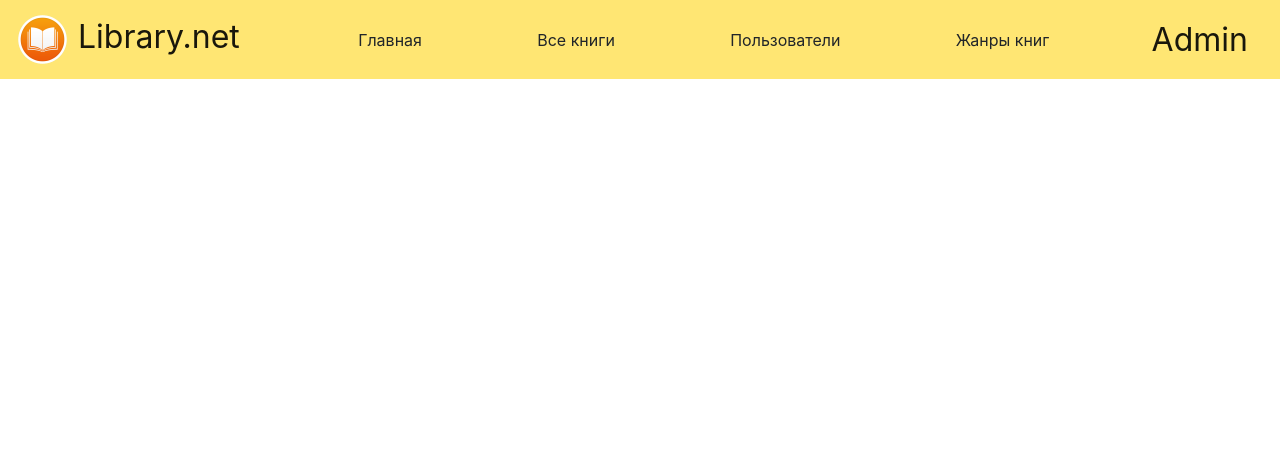
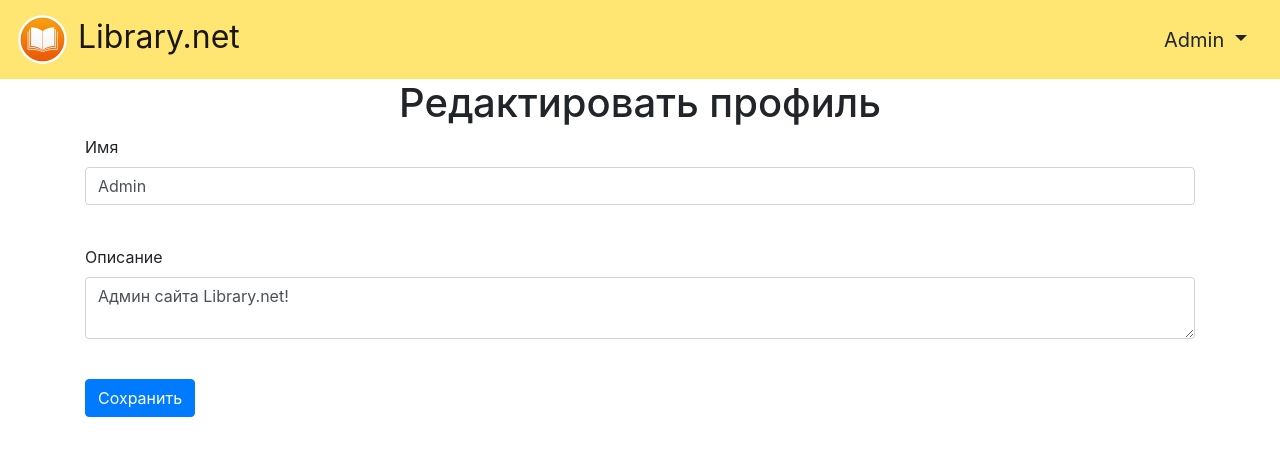
Before and after one commit to dmitriy17-9/WEB_project, a Flask app: page /my_profile in a window 1280 px wide. Shown: the top 456 px of the page. Run offline with Flask 2, Linux system fonts and the light colour scheme; a user stored in the database is signed in; data comes from the database, SQL or seed files in the repository; some libraries are stand-ins or nearby versions.

Commit message:
add edit my profile

```diff
--- a/data/books.py
+++ b/data/books.py
@@ -4,9 +4,7 @@ from .db_session import SqlAlchemyBase
 
 
 class Book(SqlAlchemyBase):
-    """
-    Модель Книги
-    """
+    """Модель Книги"""
     __tablename__ = 'books'
 
     id = sqlalchemy.Column(sqlalchemy.Integer,
--- a/data/convert_to_binary.py
+++ b/data/convert_to_binary.py
@@ -7,3 +7,8 @@ def convert_to_binary(filename: str) -> bytes:
     with open(filename, 'rb') as file:
         blob_data = file.read()
     return blob_data
+
+
+def write_to_file(data, filename):
+    with open(filename, 'wb') as file:
+        file.write(data)
--- a/data/genres.py
+++ b/data/genres.py
@@ -4,9 +4,7 @@ from .db_session import SqlAlchemyBase
 
 
 class Genre(SqlAlchemyBase):
-    """
-    Модель Жанры
-    """
+    """Модель Жанры"""
     __tablename__ = 'genres'
 
     id = sqlalchemy.Column(sqlalchemy.Integer,
--- a/data/users.py
+++ b/data/users.py
@@ -7,9 +7,7 @@ from werkzeug.security import generate_password_hash, check_password_hash
 
 
 class User(SqlAlchemyBase, UserMixin):
-    """
-    Модель Пользователи
-    """
+    """Модель Пользователи"""
     __tablename__ = 'users'
 
     id = sqlalchemy.Column(sqlalchemy.Integer,
--- a/forms/user.py
+++ b/forms/user.py
@@ -1,13 +1,12 @@
 from flask_wtf import FlaskForm
-from wtforms import PasswordField, StringField, TextAreaField, SubmitField, BooleanField
+import wtforms
+from wtforms import PasswordField, StringField, TextAreaField, SubmitField, BooleanField, DateField
 from wtforms.fields.html5 import EmailField
 from wtforms.validators import DataRequired
 
 
 class RegisterForm(FlaskForm):
-    """
-    Форма регистрации
-    """
+    """Форма регистрации"""
     email = EmailField('Введите почту', validators=[DataRequired()])
     password = PasswordField('Введите пароль', validators=[DataRequired()])
     password_again = PasswordField('Повторите пароль', validators=[DataRequired()])
@@ -17,10 +16,15 @@ class RegisterForm(FlaskForm):
 
 
 class LoginForm(FlaskForm):
-    """
-    Форма авторизации
-    """
+    """Форма авторизации"""
     email = EmailField('Почта', validators=[DataRequired()])
     password = PasswordField('Пароль', validators=[DataRequired()])
     remember_me = BooleanField('Запомнить меня')
     submit = SubmitField('Войти')
+
+
+class EditForm(FlaskForm):
+    """Форма редактирования"""
+    name = StringField('Имя', validators=[DataRequired()])
+    about = TextAreaField('Описание', validators=[DataRequired()])
+    submit = SubmitField('Сохранить')
--- a/main.py
+++ b/main.py
@@ -1,13 +1,13 @@
 import random
 
-from flask import Flask, render_template, redirect
+from flask import Flask, render_template, redirect, request, abort
 from data import db_session
 from data.add_data_db import add_genres, add_admin, add_books
 from data.books import Book
 from data.genres import Genre
 from data.users import User
-from forms.user import RegisterForm, LoginForm
-from flask_login import LoginManager, login_user, login_required, logout_user
+from forms.user import RegisterForm, LoginForm, EditForm
+from flask_login import LoginManager, login_user, login_required, logout_user, current_user
 
 app = Flask(__name__)
 app.config['SECRET_KEY'] = 'yandexlyceum_secret_key'
@@ -27,7 +27,6 @@ def index():
     """Главная страница библиотеки Library.net"""
     db_sess = db_session.create_session()
     books = db_sess.query(Book).all()
-    books2 = db_sess.query(Book).all()
     if len(books) > 4:
         return render_template("index.html", books=random.choices(books, k=4), title='Library.net')
     else:
@@ -109,10 +108,31 @@ def genres():
     return render_template("genres.html", genres=genres, title='Список жанров')
 
 
-@app.route('/my_profile')
+@app.route('/my_profile', methods=['GET', 'POST'])
 def my_profile():
     """Страница своего профиля"""
-    return render_template("my_profile.html", tutle='Мой профиль')
+    form = EditForm()
+    if request.method == "GET":
+        db_sess = db_session.create_session()
+        me = db_sess.query(User).filter(User.id == current_user.id).first()
+        if me:
+            form.name.data = me.name
+            form.about.data = me.about
+        else:
+            abort(404)
+    if form.validate_on_submit():
+        db_sess = db_session.create_session()
+        user = db_sess.query(User).filter(User.id == current_user.id).first()
+        if user:
+            user.name = form.name.data
+            user.about = form.about.data
+            db_sess.commit()
+            return redirect('/')
+        else:
+            abort(404)
+    return render_template("my_profile.html",
+                           tutle='Мой профиль',
+                           form=form)
 
 
 def main():
--- a/templates/base.html
+++ b/templates/base.html
@@ -7,6 +7,15 @@
           href="https://stackpath.bootstrapcdn.com/bootstrap/4.4.1/css/bootstrap.min.css"
           integrity="sha384-Vkoo8x4CGsO3+Hhxv8T/Q5PaXtkKtu6ug5TOeNV6gBiFeWPGFN9MuhOf23Q9Ifjh"
           crossorigin="anonymous">
+    <script src="https://code.jquery.com/jquery-3.5.0.min.js"
+            integrity="sha256-xNzN2a4ltkB44Mc/Jz3pT4iU1cmeR0FkXs4pru/JxaQ="
+            crossorigin="anonymous"></script>
+    <script src="https://cdn.jsdelivr.net/npm/popper.js@1.16.0/dist/umd/popper.min.js"
+            integrity="sha384-Q6E9RHvbIyZFJoft+2mJbHaEWldlvI9IOYy5n3zV9zzTtmI3UksdQRVvoxMfooAo"
+            crossorigin="anonymous"></script>
+    <script src="https://stackpath.bootstrapcdn.com/bootstrap/4.4.1/js/bootstrap.min.js"
+            integrity="sha384-wfSDF2E50Y2D1uUdj0O3uMBJnjuUD4Ih7YwaYd1iqfktj0Uod8GCExl3Og8ifwB6"
+            crossorigin="anonymous"></script>
     <link rel="stylesheet" href="/static/css/style.css">
     <link rel="shortcut icon" href="static/ico/favicon.ico">
     <title>{{title}}</title>
@@ -14,17 +23,25 @@
 <body>
 <header class="page-header sticky-top">
     <nav class="navbar navbar-light" style="background-color: #FFE673;">
-<!--        <h1 class="img_library">Library.net</h1>-->
         <a class="navbar-brand" href="/">
             <img src="/static/img/icon.png" class="d-inline-block align-top" alt="">
             Library.net
         </a>
-        <a class="btn" href="/">Главная</a>
-        <a class="btn" href="/books">Все книги</a>
-        <a class="btn" href="/users">Пользователи</a>
-        <a class="btn" href="/genres">Жанры книг</a>
         {% if current_user.is_authenticated %}
-            <a class="navbar-brand" href="/logout">{{ current_user.name }}</a>
+        <div class="btn-group">
+            <button type="button" class="btn btn-lg dropdown-toggle" data-toggle="dropdown" aria-haspopup="true" aria-expanded="false">
+                {{ current_user.name }}
+            </button>
+            <div class="dropdown-menu dropdown-menu-right"
+                 aria-labelledby="pageHeaderUserDropdown">
+                <a class="dropdown-item" href="/books">Все книги</a>
+                <a class="dropdown-item" href="/users">Пользователи</a>
+                <a class="dropdown-item" href="/genres">Жанры книг</a>
+                <a class="dropdown-item" href="/my_profile">Редактировать профиль</a>
+                <div class="dropdown-divider"></div>
+                <a class="dropdown-item" href="/logout">Выйти</a>
+            </div>
+        </div>
         {% else %}
         <p>
             <a class="btn btn-primary " href="/register">Зарегистрироваться</a>
--- a/templates/index.html
+++ b/templates/index.html
@@ -5,13 +5,13 @@
 <div class="card-deck">
     {% for item in books%}
     <div class="card text-center" style="width: 18rem;">
-        <img class="card-img-top" src="static/img/The_Maze_Runner.png" alt="Card image cap">
+        <img class="card-img-top" src="{{item.cover}}" alt="Card image cap">
         <div class="card-body">
             <h5 class="card-title">{{item.name}}</h5>
             <h6 class="card-subtitle mb-2 text-muted">Автор: {{item.author}}</h6>
-            <p class="card-text">Жанр: {{item.genre_id}}</p>
+            <h6 class="card-subtitle mb-2 text-muted">Жанр: {{item.genre_id}}</h6>
             {% if current_user.is_authenticated %}
-                <a href="#" class="btn btn-primary">Скачать книгу</a>
+                <a download={{item.file}} class="btn btn-primary">Скачать книгу</a>
             {% else %}
                 <button type="button" class="btn btn-lg btn-outline-danger" disabled>
                     Войдите на сайт, чтобы скачать книгу
--- a/templates/my_profile.html
+++ b/templates/my_profile.html
@@ -1,5 +1,28 @@
 {% extends "base.html" %}
 
 {% block content %}
-
+<h1>Редактировать профиль</h1>
+<form action="" method="post">
+    {{ form.hidden_tag() }}
+    <p>
+        {{ form.name.label }}<br>
+        {{ form.name(class="form-control") }}<br>
+        {% for error in form.name.errors %}
+            <p class="alert alert-danger" role="alert">
+                {{ error }}
+            </p>
+        {% endfor %}
+    </p>
+    <p>
+        {{ form.about.label }}<br>
+        {{ form.about(class="form-control") }}<br>
+        {% for error in form.about.errors %}
+            <p class="alert alert-danger" role="alert">
+                {{ error }}
+            </p>
+        {% endfor %}
+    </p>
+    <p>{{ form.submit(type="submit", class="btn btn-primary") }}</p>
+    {{message}}
+</form>
 {% endblock %}
```
Also changed, not shown: templates/books.html (+17 -6 lines), db/library.db, 1 other file.
